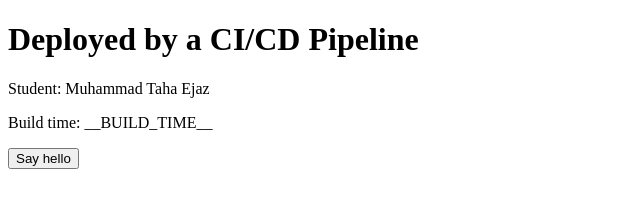
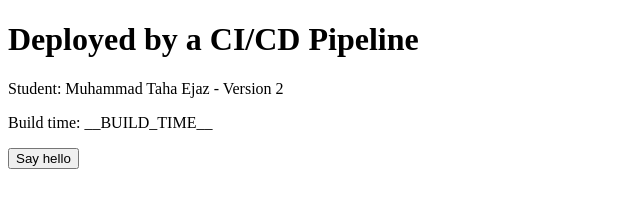
Before and after one commit to m-taha-ejaz/jenkins-lab11, a website: page src/index.html in a window 1280 px wide. Shown: the full height of the page, 0-640 px from the left. Drawn offline with Linux system fonts and the light colour scheme.

Commit message:
Update website to Version 2 for webhook test

```diff
--- a/src/index.html
+++ b/src/index.html
@@ -3,7 +3,7 @@
 <head><title>CSC418 Lab 11</title></head>
 <body>
 <h1 id="main-heading">Deployed by a CI/CD Pipeline</h1>
-<p id="student">Student: Muhammad Taha Ejaz</p>
+<p id="student">Student: Muhammad Taha Ejaz - Version 2</p>
 <p id="build">Build time: __BUILD_TIME__</p>
 <button id="greet" onclick="document.getElementById('message').textContent='Hello from the pipeline!'">Say hello</button>
 <p id="message"></p>
```
